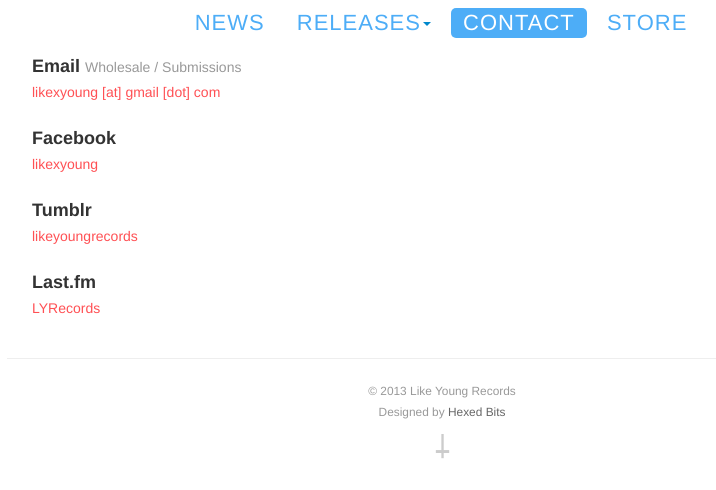
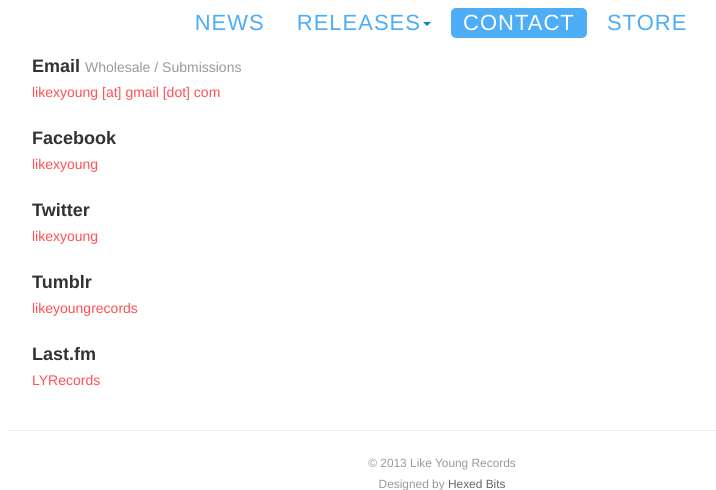
Before and after one commit to jessesquires/likeyoungrecords, a PHP site: page /contact/ in a window 1280 px wide. Shown: the part 347-837 px from the top of the page, without its empty margins (198-914 px from the left). Before the commit the page ends 805 px from the top, so only its background shows below. Run offline with PHP 8.4, Linux system fonts and the light colour scheme; some libraries are stand-ins or nearby versions.

Commit message:
new store link, twitter contact

```diff
--- a/contact/index.php
+++ b/contact/index.php
@@ -15,6 +15,8 @@
         <p><a href="mailto:likexyoung@gmail.com">likexyoung [at] gmail [dot] com</a></p><br />
         <h3>Facebook</h3>
         <p><a href="http://facebook.com/likexyoung" target="_blank">likexyoung</a></p><br />
+        <h3>Twitter</h3>
+        <p><a href="http://twitter.com/likexyoung" target="_blank">likexyoung</a></p><br />
         <h3>Tumblr</h3>
         <p><a href="http://likeyoungrecords.tumblr.com" target="_blank">likeyoungrecords</a></p><br />
         <h3>Last.fm</h3>
--- a/includes/menu.php
+++ b/includes/menu.php
@@ -9,7 +9,7 @@
 		      	</ul>
 		    </li>
 			<li <?php if ($thisPage == "contact") echo "class=\"active\""; ?> ><a href="/contact/">CONTACT</a></li>
-			<li><a href="http://likexyoung.bigcartel.com">STORE</a></li>
+			<li><a href="http://store.likeyoungrecords.com">STORE</a></li>
 		</ul> <!-- pills -->
 		</div> <!-- menu -->
 	</div> <!-- row -->
```
